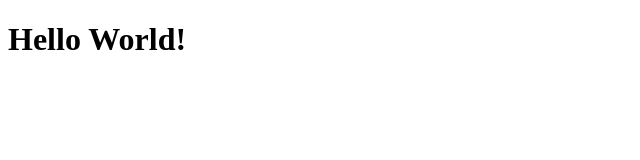
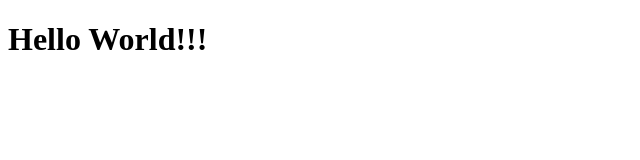
Before and after one commit to Paulo-Felipe/clone-tabnews.com.br, a Next.js app: page / in a window 1280 px wide. Shown: the top 160 px of the page, without its empty margins (0-640 px from the left). Built offline with nearby package versions, Linux system fonts and the light colour scheme.

Commit message:
alterado a mensagem

```diff
--- a/pages/index.js
+++ b/pages/index.js
@@ -1,5 +1,5 @@
 function Home() {
-    return <h1>Hello World!</h1>
+    return <h1>Hello World!!!</h1>
 }
 
 export default Home;
```
